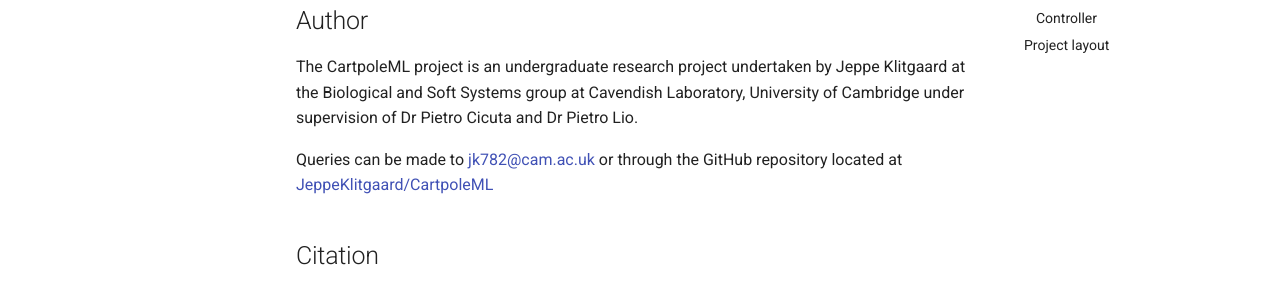
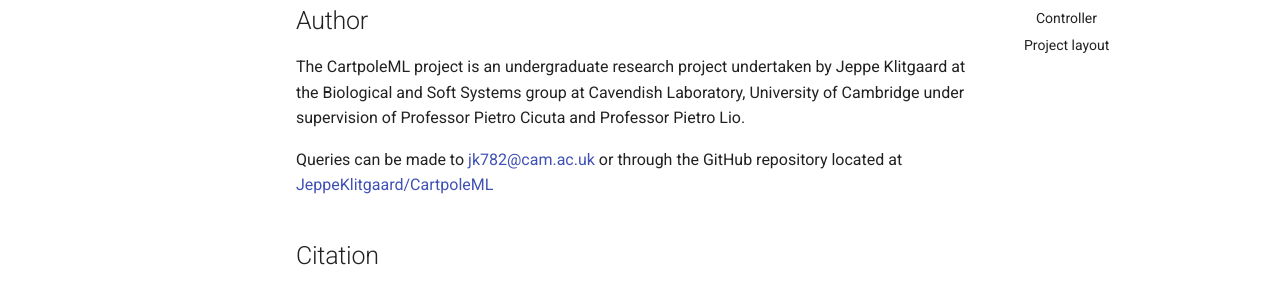
Before and after one commit to JeppeKlitgaard/CartER, an MkDocs documentation site: the page built from docs/index.md, in a window 1280 px wide and 900 px high. Shown: the part 335-628 px from the top of the window. Built offline with MkDocs 1.6.1 and Material for MkDocs 9.7.7, drawn with Linux system fonts in a browser that asks for light colours; comment, search, counter and statistics services are not loaded.

Commit message:
Use right titles

```diff
--- a/docs/index.md
+++ b/docs/index.md
@@ -11,7 +11,7 @@
 
 The CartpoleML project is an undergraduate research project undertaken by Jeppe Klitgaard
 at the Biological and Soft Systems group at Cavendish Laboratory, University of Cambridge
-under supervision of Dr Pietro Cicuta and Dr Pietro Lio.
+under supervision of Professor Pietro Cicuta and Professor Pietro Lio.
 
 Queries can be made to [jk782@cam.ac.uk](mailto:jk782@cam.ac.uk) or through the GitHub
 repository located at [JeppeKlitgaard/CartpoleML](https://github.com/JeppeKlitgaard/CartpoleML)
```
